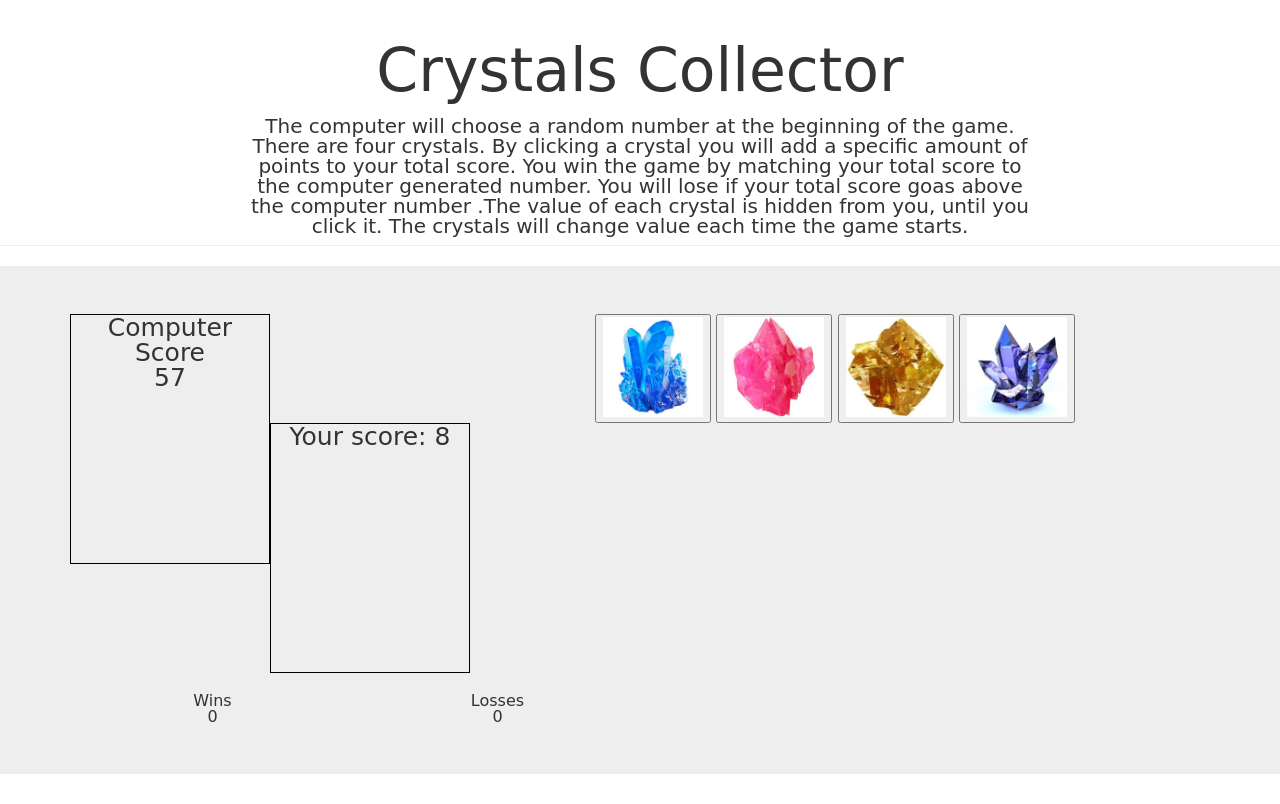
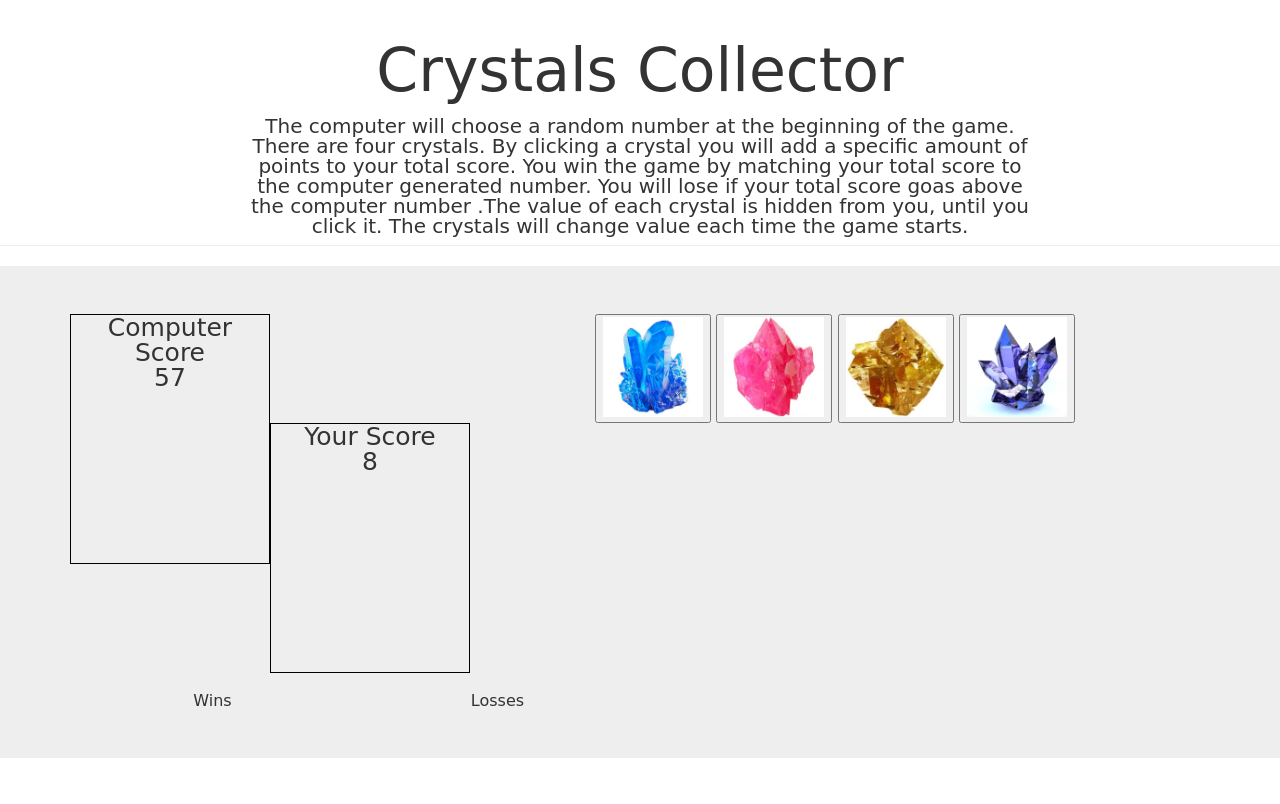
Before and after one commit to Addie27/Crystal-Game, a plain HTML site: page index.html in a window 1280 px wide. Both pictures are taken after a click on the button 653 px from the left and 368 px from the top of the page. Drawn offline with nearby package versions, Linux system fonts and the light colour scheme; a web font is replaced by a local one.

Commit message:
updated wins

```diff
--- a/assets/css/style.css
+++ b/assets/css/style.css
@@ -18,7 +18,7 @@ h1 {
 
 }
 
-#computerScore, #userScore{
+.computer, .user{
     font-size: 25px;
     text-align: center;
     border: 1px solid black;
--- a/assets/javascript/game.js
+++ b/assets/javascript/game.js
@@ -1,11 +1,10 @@
-var computerScore = "";
+var computerScore;
 var userScore = 0;
 var wins = 0;
 var losses = 0;
 var crystalValue = "";
 var computerScoreDiv = "";
 var winsDiv = "";;
-var crystalValue = "";
 var crystalValueArray = [];
 
 
@@ -13,76 +12,72 @@ $(document).ready(function () {
 
     //Problem 1: Game starts. Random score is input for Computer score. Random value assigned to each crystal. Wins set to zero, losses set to zero.
     function gameStart() {
-        winsIncrease();
-        lossesIncrease();
+        userScore = 0;
         var computerScore = Math.floor(Math.random() * 101) + 19;//generates random number between 120 and 19 for computerScore
         console.log(computerScore);
-        var computerScoreDiv = $("<div>"); //creates new div
-        computerScoreDiv.text(computerScore); //adds computerScore to new div
-        $("#computerScore").append(computerScoreDiv); //pushes score to DOM
+        $("#computerScore").html(computerScore); //pushes score to DOM
+        $("#userScore").html(userScore);
 
-    }//gameStart function close
-    gameStart(); //calling the gameStart function
 
         function crystalNumbers() { //sets numbers to crystals
-            while(crystalValueArray.length < 4){ //sets array length to 4
+            while (crystalValueArray.length < 4) { //sets array length to 4
                 crystalValue = Math.floor(Math.random() * 11) + 1; //generates random numbers
-                if(crystalValueArray.indexOf(crystalValue) > -1) continue; //generates up to 4 numbers
+                if (crystalValueArray.indexOf(crystalValue) > -1) continue; //generates up to 4 numbers
                 crystalValueArray[crystalValueArray.length] = crystalValue;//sets the array numbers
             }
             console.log(crystalValueArray);
-            $( ".crystal" ).each(function() {//iterates through each button and assigns the value of the array to each
+            $(".crystal").each(function () {//iterates through each button and assigns the value of the array to each
                 $("#blue").attr("value", crystalValueArray[0]);
                 $("#pink").attr("value", crystalValueArray[1]);
                 $("#yellow").attr("value", crystalValueArray[2]);
                 $("#purple").attr("value", crystalValueArray[3]);
             });
-    };//crystalNumbers close
-    crystalNumbers();//calling crystalNumbers function
 
-
-    $(".crystal").on("click", function() {
-
-        // Determining the crystal's value requires us to extract the value from the data attribute.
-        // Using the $(this) keyword specifies that we should be extracting the crystal value of the clicked crystal.
-        // Using the .attr("data-crystalvalue") allows us to grab the value out of the "data-crystalvalue" attribute.
-        // Since attributes on HTML elements are strings, we must convert it to an integer before adding to the counter
+            $(".crystal").on("click", function () {
+                console.log(userScore);
+                console.log(computerScore);
 
                 var crystalValues = ($(this).attr("value"));
                 newValue = parseInt(crystalValues);
 
-
-        // We then add the crystalValue to the user's "counter" which is a global variable.
-        // Every click, from every crystal adds to the global counter.
                 userScore += newValue;
 
-        // All of the same game win-lose logic applies. So the rest remains unchanged.
-        $("#userScore").html("Your score: " + userScore);
-        console.log(computerScore);
+                $("#userScore").html(userScore);
 
                 if (userScore === computerScore) {
                     wins++;
+                    $("#wins").html(wins); //pushes score to DOM
+                    if (wins++) {
+                        gameStart();
+                        crystalValue = 0;
                     }
+                }//if statement close
 
                 else if (userScore >= computerScore) {
-          losses++
-        }
+                    losses++;
+                    $("#losses").html(losses); //pushes score to DOM
+                    gameStart();
+                    crystalValue = 0;
 
-    //Problem 2: User clicks crystal and score is displayed.
+                }; //else if closing
 
             }); //crystal click closing.
 
-    function winsIncrease() {
-        var winsDiv = $("<div>"); //creates new div
-        winsDiv.text(wins); //adds wins to new div
-        $("#wins").append(winsDiv); //pushes score to DOM
-    };//winsIncrease closing
+        };//crystalNumbers close
 
-    function lossesIncrease() {
-        var lossesDiv = $("<div>"); //creates new div
-        lossesDiv.text(losses); //adds wins to new div
-        $("#losses").append(lossesDiv); //pushes score to DOM
-    }; //lossesIncrease closing
+        crystalNumbers();
+
+    };//gameStart function close
+    gameStart(); //calling the gameStart function
+
+
+
+
+
+
+
+
+
 
     //Problem 3: User clicks second crystal and the score is added. Continue to do this until
 
--- a/index.html
+++ b/index.html
@@ -19,7 +19,10 @@
     <div class="jumbotron">
         <div class="container">
             <div class="row">
-                <div class="col-md-5" id="computerScore">Computer Score</div>
+                <div class="col-md-5 computer">
+                    <div>Computer Score</div>
+                    <div id="computerScore"></div>
+                </div>
                 <div class="col-md-2" id="images"></div>
                     <div class="crystals">
                     <button class="crystal" id="blue"><img src="assets/images/blueCrystal.jpg" class="image" alt="blue crystal"></button>
@@ -27,14 +30,23 @@
                     <button class="crystal" id="yellow" ><img src="assets/images/yellowCrystal.jpg" class="image" alt="yellow crystal"></button>
                     <button class="crystal" id="purple"><img src="assets/images/purpleCrystal.jpg"  class="image" alt="purple crystal"></button>
                     </div>
-                <div class="col-md-5 center-block" id="userScore">Your Score</div>
+                <div class="col-md-5 center-block user">
+                    <div>Your Score</div>
+                    <div id="userScore"></div>
+                </div>
             </div>
             <div class="row">
                 <div class="col-md-2"></div>
                 <div class="col-md-8"></div>
                     <div class="row score">
-                        <div class="col-md-3" id="wins">Wins</div>
-                        <div class="col-md-3" id="losses">Losses</div>
+                        <div class="col-md-3">
+                            <div>Wins</div>
+                            <div id="wins"></div>
+                        </div>
+                        <div class="col-md-3">
+                            <div>Losses</div>
+                            <div id="losses"></div>
+                        </div>
                     </div>
                 <div class="col-md-2"></div>
             </div>
```
Lines whose indentation alone changed are shown as unchanged.
